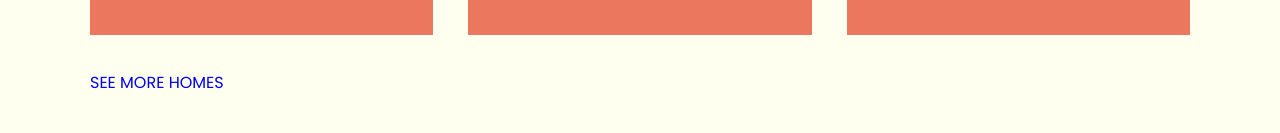
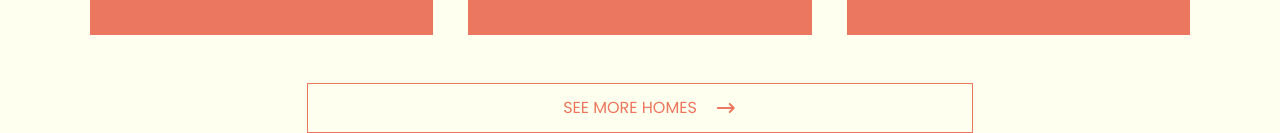
Before and after one commit to matthews-sam/fhfl-clone, a React (Vite) app in the folder FHFL_CLONE/: page / in a window 1280 px wide. Shown: the part 4170-4303 px from the top of the page. Before the commit the page ends 4265 px from the top, so only its background shows below. Built offline with nearby package versions, Linux system fonts and the light colour scheme.

Commit message:
created the footer section and fixed some errors in the previous section

```diff
--- a/FHFL_CLONE/src/App.jsx
+++ b/FHFL_CLONE/src/App.jsx
@@ -9,6 +9,7 @@ import Partners from './components/partners.jsx'
 import LogoStrip from './components/LogoStrip.jsx'
 import Join from './components/join.jsx'
 import AffordableHomes from './components/AffordableHomes.jsx'
+import Footer from './components/Footer.jsx'
 import './App.css'
 
 function App() {
@@ -25,6 +26,7 @@ function App() {
       <LogoStrip />
       <Join />
       <AffordableHomes />
+      <Footer />
     </div>
   )
 }
--- a/FHFL_CLONE/src/components/AffordableHomes.css
+++ b/FHFL_CLONE/src/components/AffordableHomes.css
@@ -34,3 +34,20 @@
     display: block;
     object-fit: cover;
 }
+
+.see-more-link{
+    grid-column: 1 / -1;
+    width: 666px;
+    height: 50px;
+    border: 1.5px solid var(--primary-accent);
+    color: var(--primary-accent);
+    margin: 48px auto 0;
+    text-decoration: none;
+    display: flex;
+    align-items: center;
+    justify-content: center;
+}
+
+.see-more-link i{
+    padding-left: 20px;
+}
--- a/FHFL_CLONE/src/components/AffordableHomes.jsx
+++ b/FHFL_CLONE/src/components/AffordableHomes.jsx
@@ -45,9 +45,8 @@ const AffordableHome = () => {
                             Oyo Estate
                         </p>
                     </a>
-                    <a href="#">SEE MORE HOMES</a>
-
                 </div>
+                <a href="#" className='see-more-link'>SEE MORE HOMES<i className="fa fa-arrow-right-long"></i></a>
             </div>
         </section>
      );
--- /dev/null
+++ b/FHFL_CLONE/src/components/Footer.jsx
@@ -0,0 +1,11 @@
+import './Footer.css'
+
+const Footer = () => {
+    return (
+        <section className="footer">
+
+        </section>
+     );
+}
+
+export default Footer;
```
Also changed, not shown: FHFL_CLONE/src/components/Footer.css (added).
